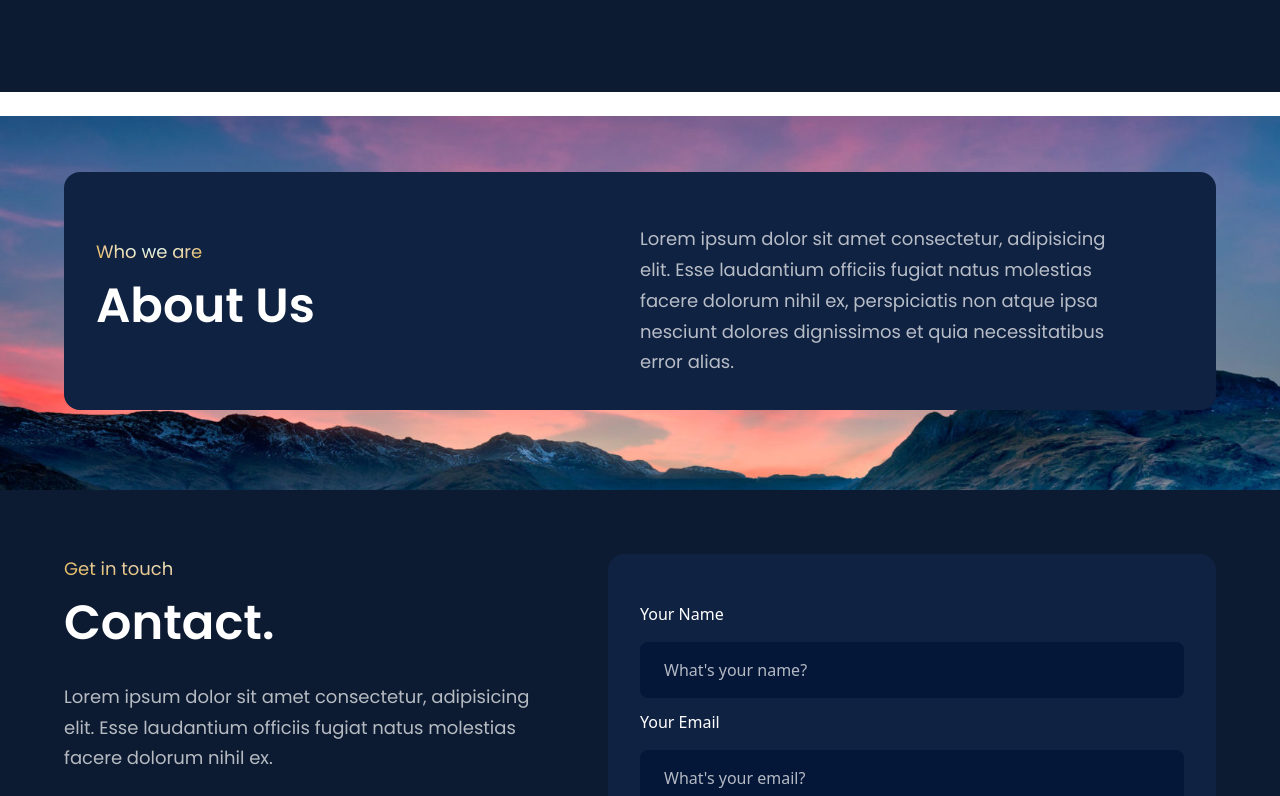
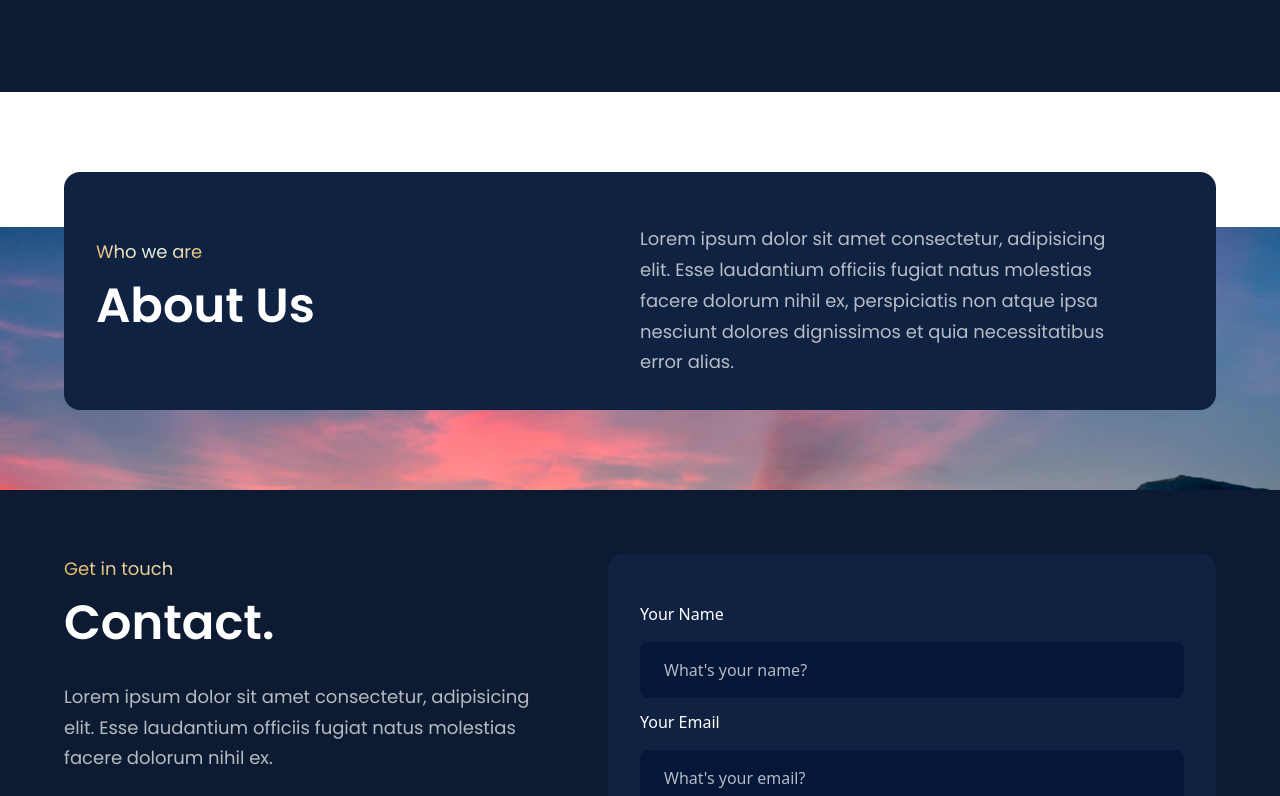
Before and after one commit to Jack-Camo/react-property-website, a React (Vite) app: page / in a window 1280 px wide. Shown: the part 2124-2920 px from the top of the page. Built offline with nearby package versions, Linux system fonts and the light colour scheme.

Commit message:
style: change parallax scroll speed

```diff
--- a/src/components/About.jsx
+++ b/src/components/About.jsx
@@ -45,7 +45,7 @@ const About = () => {
           top: '-50%',
           width: '100%',
         }}
-        data-rellax-speed='2'
+        data-rellax-speed='3'
       ></div>
       <div
         className={`${styles.paddingX} ${styles.flexStart}`}
```
